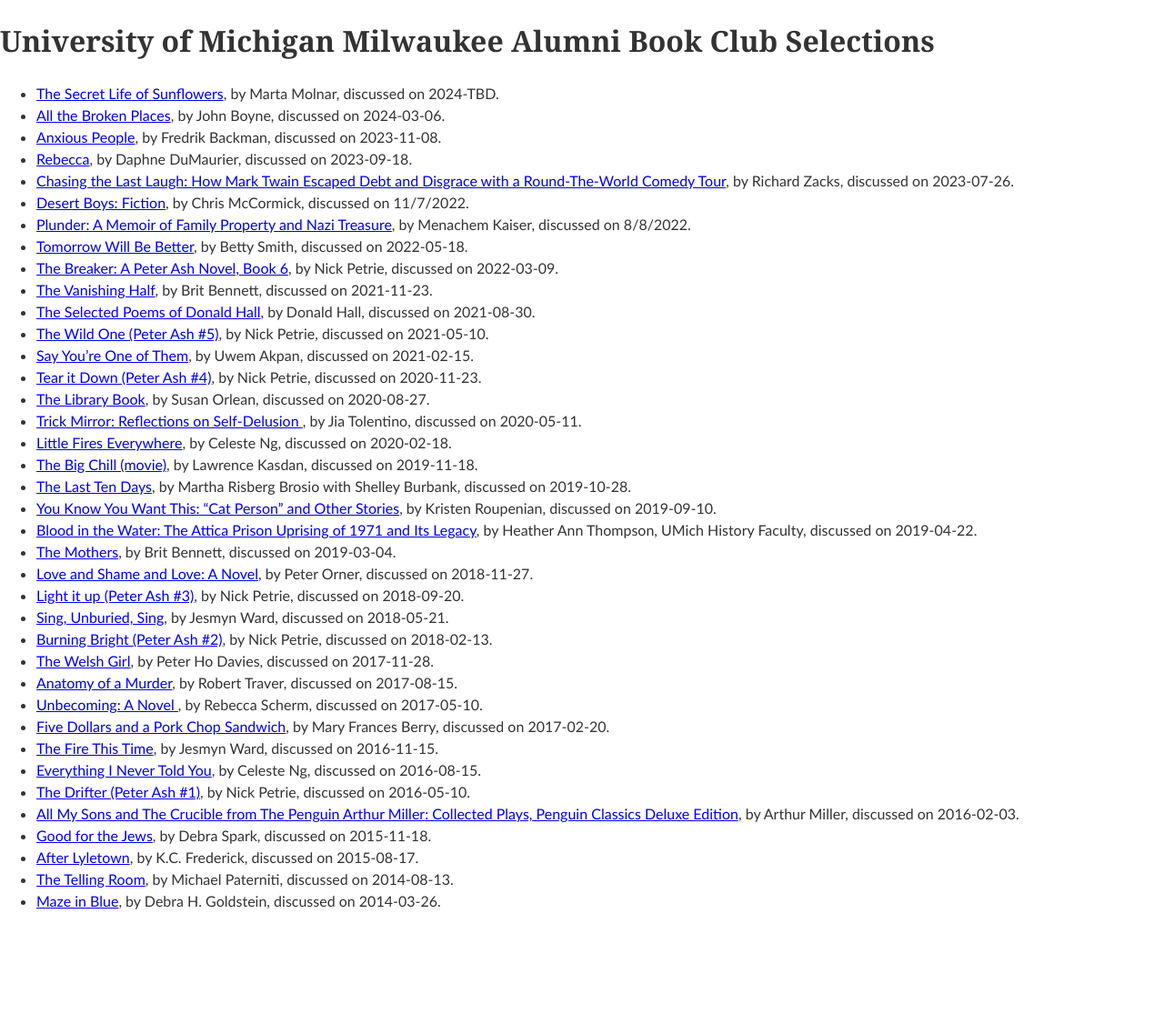
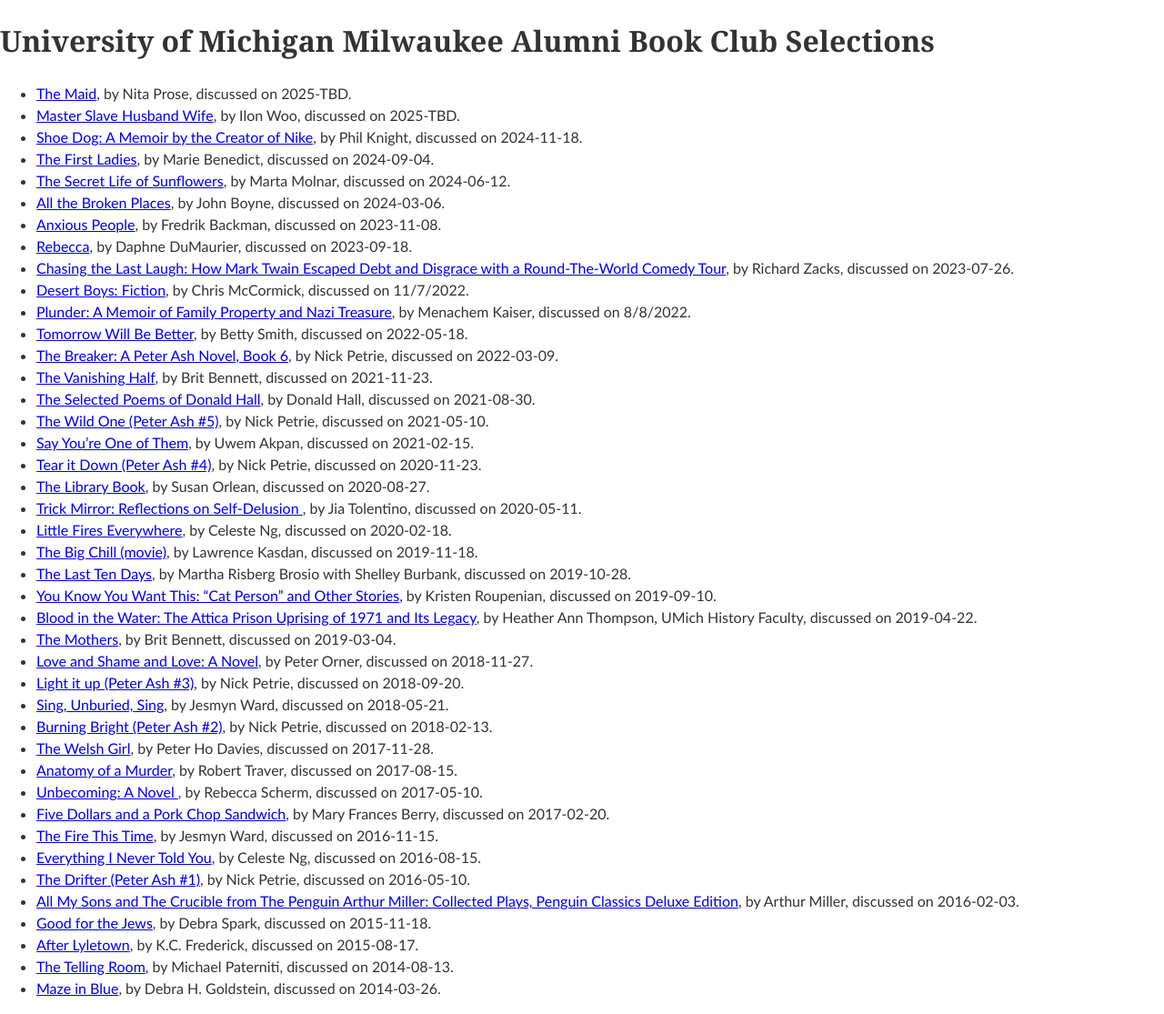
Before and after one commit to edurant/edurant.github.io, a Jekyll site: the page built from misc/bookClubUmMke.md, in a window 1280 px wide. Shown: the whole page at 91% size. Built offline with Jekyll 4.4.1, drawn with Linux system fonts in a browser that asks for light colours; before the commit the page ends 1019 px from its top, so only the background shows below that.

Commit message:
UM MKE book club

```diff
--- a/misc/bookClubUmMke.md
+++ b/misc/bookClubUmMke.md
@@ -1,8 +1,12 @@
 ---
 title: "University of Michigan Milwaukee Alumni Book Club Selections"
-date: 2023-08-20 12:32:30 -0500
+date: 2024-10-22 16:00:30 -0500
 ---
-* [The Secret Life of Sunflowers](https://bookshop.org/p/books/the-secret-life-of-sunflowers-dana-marton/18833289), by Marta Molnar, discussed on 2024-TBD.
+* [The Maid](https://bookshop.org/p/books/the-maid/18862540), by Nita Prose, discussed on 2025-TBD.
+* [Master Slave Husband Wife](https://bookshop.org/p/books/master-slave-husband-wife-an-epic-journey-from-slavery-to-freedom-ilyon-woo/18573757), by Ilon Woo, discussed on 2025-TBD.
+* [Shoe Dog: A Memoir by the Creator of Nike](https://bookshop.org/p/books/shoe-dog-a-memoir-by-the-creator-of-nike-phil-knight/6702889), by Phil Knight, discussed on 2024-11-18.
+* [The First Ladies](https://bookshop.org/p/books/the-first-ladies/18883473), by Marie Benedict, discussed on 2024-09-04.
+* [The Secret Life of Sunflowers](https://bookshop.org/p/books/the-secret-life-of-sunflowers-dana-marton/18833289), by Marta Molnar, discussed on 2024-06-12.
 * [All the Broken Places](https://bookshop.org/p/books/all-the-broken-places-john-boyne/18490723), by John Boyne, discussed on 2024-03-06.
 * [Anxious People](https://bookshop.org/p/books/anxious-people-fredrik-backman/18771844), by Fredrik Backman, discussed on 2023-11-08.
 * [Rebecca](https://bookshop.org/p/books/rebecca-daphne-du-maurier/8585579), by Daphne DuMaurier, discussed on 2023-09-18.
```
